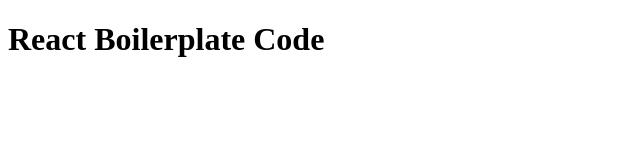
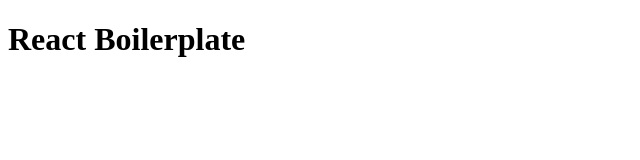
Before and after one commit to Patrick9263/react-boilerplate, a React app: page / in a window 1280 px wide. Shown: the top 160 px of the page, without its empty margins (0-640 px from the left). Built offline with nearby package versions, Linux system fonts and the light colour scheme.

Commit message:
more boilerplate, add prettier

```diff
--- a/src/components/App.jsx
+++ b/src/components/App.jsx
@@ -1,11 +1,11 @@
 import React from "react";
 
 const App = () => {
-	return (
-		<div>
-			<h1>React Boilerplate Code</h1>
-		</div>
-	);
+  return (
+    <div>
+      <h1>React Boilerplate</h1>
+    </div>
+  );
 };
 
 export default App;
--- a/webpack.config.dev.js
+++ b/webpack.config.dev.js
@@ -12,33 +12,34 @@
   output: {
     path: path.resolve(__dirname, "build"),
     publicPath: "/",
-    filename: "bundle.js"
+    filename: "bundle.js",
   },
   devServer: {
     stats: "minimal",
     overlay: true,
+    open: true,
     historyApiFallback: true,
     disableHostCheck: true,
     headers: { "Access-Control-Allow-Origin": "*" },
-    https: false
+    https: false,
   },
   plugins: [
     new HtmlWebpackPlugin({
       template: "src/index.html",
-      favicon: "src/favicon.ico"
-    })
+      favicon: "src/favicon.ico",
+    }),
   ],
   module: {
     rules: [
       {
         test: /\.(js|jsx)$/,
         exclude: /node_modules/,
-        use: ["babel-loader", "eslint-loader"]
+        use: ["babel-loader", "eslint-loader"],
       },
       {
         test: /(\.css)$/,
-        use: ["style-loader", "css-loader"]
-      }
-    ]
-  }
+        use: ["style-loader", "css-loader"],
+      },
+    ],
+  },
 };
```
Also changed, not shown: package.json (+12 -3 lines), public/robots.txt (added), 2 other files (tests, documents, lock files or other folders).
